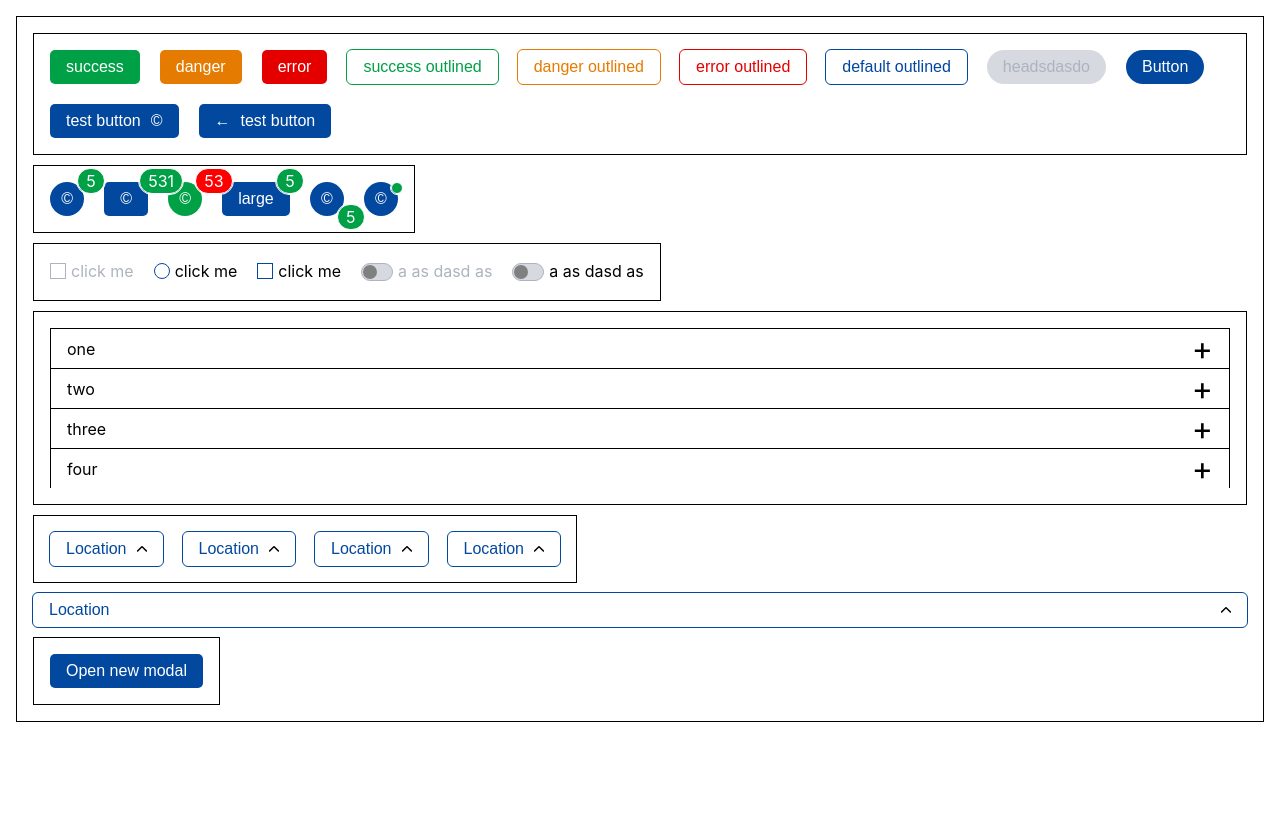
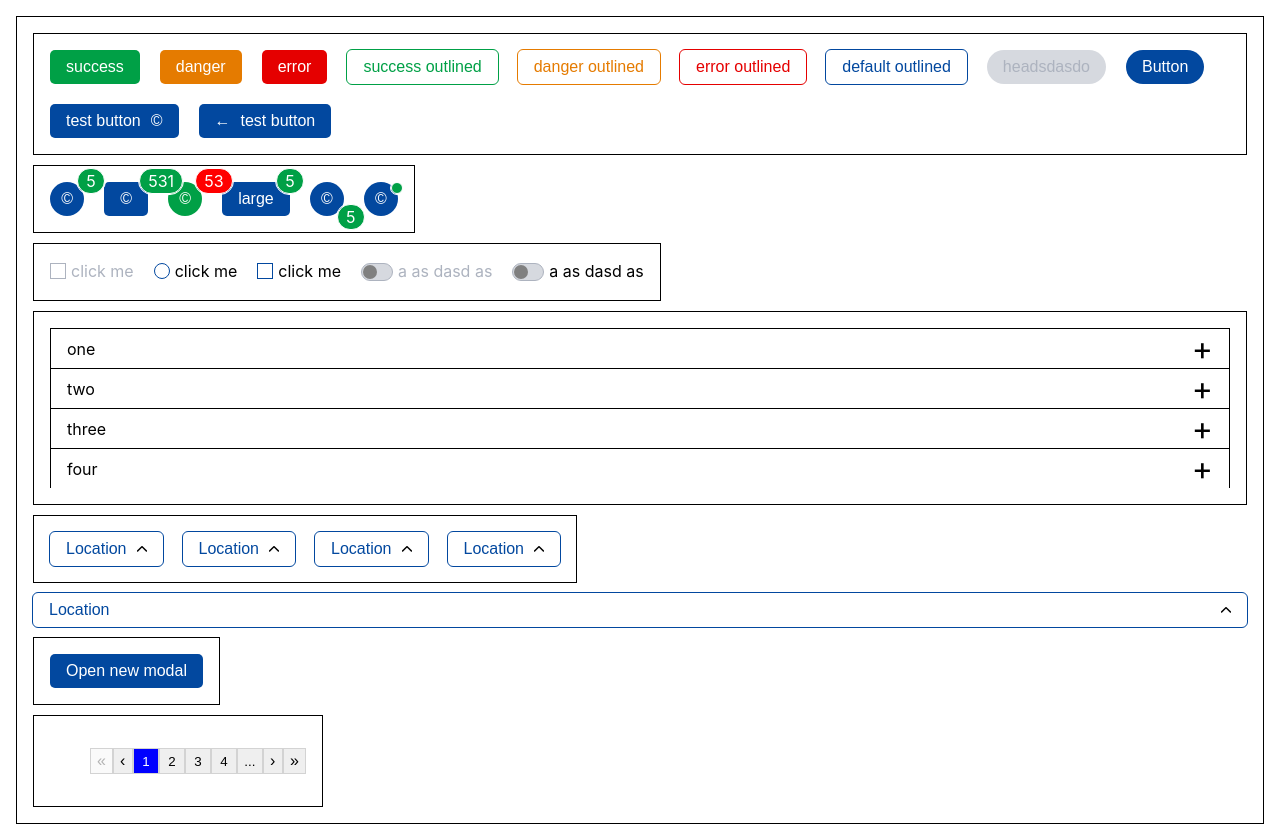
Before and after one commit to bandvov/react-ui-kit, a React (Create React App) app: page / in a window 1280 px wide. Before the commit the page ends 800 px from the top, so only its background shows below. Built offline with nearby package versions, Linux system fonts and the light colour scheme.

Commit message:
add pagination

```diff
--- a/src/App.tsx
+++ b/src/App.tsx
@@ -6,6 +6,7 @@ import Checkbox from "./components/Checkbox";
 import Dropdown from "./components/Dropdown";
 import Modal from "./components/Modal";
 import { COLORS } from "./CONSTANTS";
+import Pagination from "./Pagination";
 import { DropdownItem } from "./types";
 
 const accordionItems: { title: string; content: string | ReactElement }[] = [
@@ -451,6 +452,19 @@ function App() {
           </div>
         </Modal>
       </div>
+      <div
+        style={{
+          width: "auto",
+          padding: "1rem",
+          border: "1px solid",
+          gap: "20px",
+          display: "flex",
+          flexWrap: "wrap",
+          flex: 1,
+        }}
+      >
+        <Pagination />
+      </div>
     </div>
   );
 }
--- /dev/null
+++ b/src/Pagination.tsx
@@ -0,0 +1,253 @@
+import { useState, useEffect } from "react";
+
+function Pagination({
+  pages = 5,
+  show = 4,
+}: {
+  pages?: number;
+  show?: number;
+}) {
+  const baseArray = Array(pages)
+    .fill("a")
+    .map((_, index) => index + 1);
+
+  const [currentButton, setCurrentButton] = useState<number>(0);
+  const [arrayOfCurrentButtons, setArrayOfCurrentButtons] = useState<number[]>(
+    []
+  );
+
+  useEffect(() => {
+    return setArrayOfCurrentButtons(baseArray.slice(0, show));
+  }, []);
+
+  useEffect(() => {
+    console.log(currentButton);
+  }, [currentButton]);
+
+  const items = arrayOfCurrentButtons.map((item, index) => {
+    const isCurrentButton = currentButton === item - 1;
+    return (
+      <li>
+        <button
+          onClick={() => setCurrentButton(item - 1)}
+          style={{
+            backgroundColor: isCurrentButton ? "blue" : "",
+            color: isCurrentButton ? "white" : "black",
+            height: "26px",
+            borderRadius: 0,
+            border: "1px solid lightgray",
+            cursor: "pointer",
+            minWidth: "26px",
+          }}
+          key={index}
+        >
+          {item}
+        </button>
+      </li>
+    );
+  });
+
+  const previousButtonHandler = () => {
+    if (currentButton < arrayOfCurrentButtons[0] && currentButton >= 0) {
+      setArrayOfCurrentButtons(
+        baseArray.slice(
+          arrayOfCurrentButtons[0] - show - 1,
+          arrayOfCurrentButtons[0] - 1
+        )
+      );
+    }
+    if (currentButton + 1 === arrayOfCurrentButtons[0] && currentButton === 0) {
+      setCurrentButton(baseArray.length - 1);
+      setArrayOfCurrentButtons(baseArray.slice(baseArray.length - show));
+    } else {
+      setCurrentButton(currentButton - 1);
+    }
+  };
+
+  const nextButtonHandler = () => {
+    console.log("here");
+
+    if (
+      currentButton + 1 >=
+      arrayOfCurrentButtons[arrayOfCurrentButtons.length - 1]
+    ) {
+      setArrayOfCurrentButtons(
+        baseArray.slice(
+          arrayOfCurrentButtons[arrayOfCurrentButtons.length - 1],
+          arrayOfCurrentButtons[arrayOfCurrentButtons.length - 1] + show
+        )
+      );
+    }
+    if (currentButton + 1 === baseArray.length) {
+      setArrayOfCurrentButtons(
+        baseArray.slice(
+          0,
+
+          show
+        )
+      );
+      setCurrentButton(0);
+    } else {
+      setCurrentButton(currentButton + 1);
+    }
+  };
+
+  return (
+    <div style={{ display: "flex" }}>
+      <ul style={{ display: "flex", listStyle: "none" }}>
+        <li>
+          <button
+            disabled={currentButton === 0}
+            onClick={() => {
+              setCurrentButton(0);
+              setArrayOfCurrentButtons(baseArray.slice(0, show));
+            }}
+            style={{
+              height: "26px",
+              width: "max-content",
+              fontSize: "16px",
+              display: "flex",
+              alignItems: "center",
+              border: "1px solid lightgray",
+              cursor: "pointer",
+              minWidth: "20px",
+            }}
+          >
+            &laquo;
+          </button>
+        </li>
+        <li>
+          <button
+            onClick={previousButtonHandler}
+            style={{
+              height: "26px",
+              width: "max-content",
+              fontSize: "16px",
+              display: "flex",
+              alignItems: "center",
+              border: "1px solid lightgray",
+              cursor: "pointer",
+              minWidth: "20px",
+            }}
+          >
+            &#8249;
+          </button>
+        </li>
+        {currentButton >= show && (
+          <li>
+            <button
+              onClick={() => {
+                console.log(currentButton);
+                setArrayOfCurrentButtons(
+                  baseArray.slice(
+                    arrayOfCurrentButtons[0] - show - 1,
+                    arrayOfCurrentButtons[0] - 1
+                  )
+                );
+                console.log("here");
+                setCurrentButton(arrayOfCurrentButtons[0] - 2);
+              }}
+              style={{
+                height: "26px",
+                borderRadius: 0,
+                cursor: "pointer",
+                border: "1px solid lightgray",
+                minWidth: "26px",
+              }}
+            >
+              {"..."}
+            </button>
+          </li>
+        )}
+        {items}
+
+        {baseArray.length - show > currentButton && (
+          <li>
+            <button
+              onClick={() => {
+                console.log("elipsis");
+                if (
+                  currentButton <
+                  arrayOfCurrentButtons[arrayOfCurrentButtons.length - 1]
+                ) {
+                  console.log("here");
+                  console.log(arrayOfCurrentButtons[0]);
+                  console.log(
+                    arrayOfCurrentButtons[arrayOfCurrentButtons.length - 1] +
+                      show
+                  );
+                  setArrayOfCurrentButtons(
+                    baseArray.slice(
+                      arrayOfCurrentButtons[0] + show - 1,
+                      arrayOfCurrentButtons[arrayOfCurrentButtons.length - 1] +
+                        show
+                    )
+                  );
+                  setCurrentButton(
+                    arrayOfCurrentButtons[arrayOfCurrentButtons.length - 1]
+                  );
+                } else {
+                  console.log("here 1");
+                  setArrayOfCurrentButtons(
+                    baseArray.slice(currentButton + 1, currentButton + show + 1)
+                  );
+                  setCurrentButton(currentButton + 1);
+                }
+              }}
+              style={{
+                height: "26px",
+                borderRadius: 0,
+                border: "1px solid lightgray",
+                cursor: "pointer",
+                minWidth: "26px",
+              }}
+            >
+              {"..."}
+            </button>
+          </li>
+        )}
+
+        <li>
+          <button
+            onClick={nextButtonHandler}
+            style={{
+              height: "26px",
+              width: "max-content",
+              fontSize: "16px",
+              display: "flex",
+              alignItems: "center",
+              border: "1px solid lightgray",
+              cursor: "pointer",
+              minWidth: "20px",
+            }}
+          >
+            &rsaquo;
+          </button>
+        </li>
+        <li>
+          <button
+            disabled={currentButton + 1 === baseArray[baseArray.length - 1]}
+            onClick={() => {
+              setCurrentButton(baseArray.length - 1);
+              setArrayOfCurrentButtons(baseArray.slice(-show));
+            }}
+            style={{
+              height: "26px",
+              width: "max-content",
+              fontSize: "16px",
+              display: "flex",
+              alignItems: "center",
+              border: "1px solid lightgray",
+              cursor: "pointer",
+              minWidth: "20px",
+            }}
+          >
+            &raquo;
+          </button>
+        </li>
+      </ul>
+    </div>
+  );
+}
+
+export default Pagination;
```
